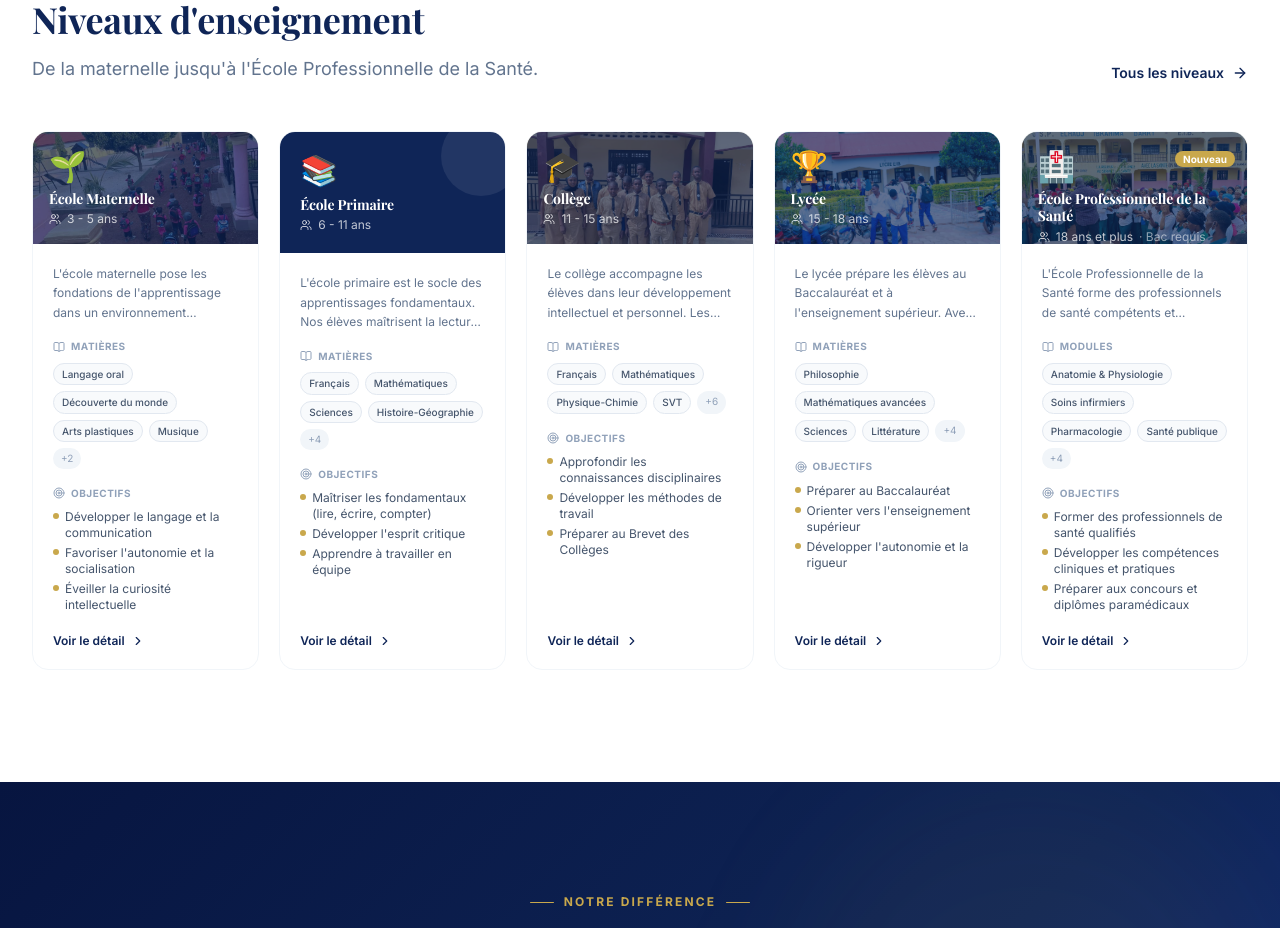
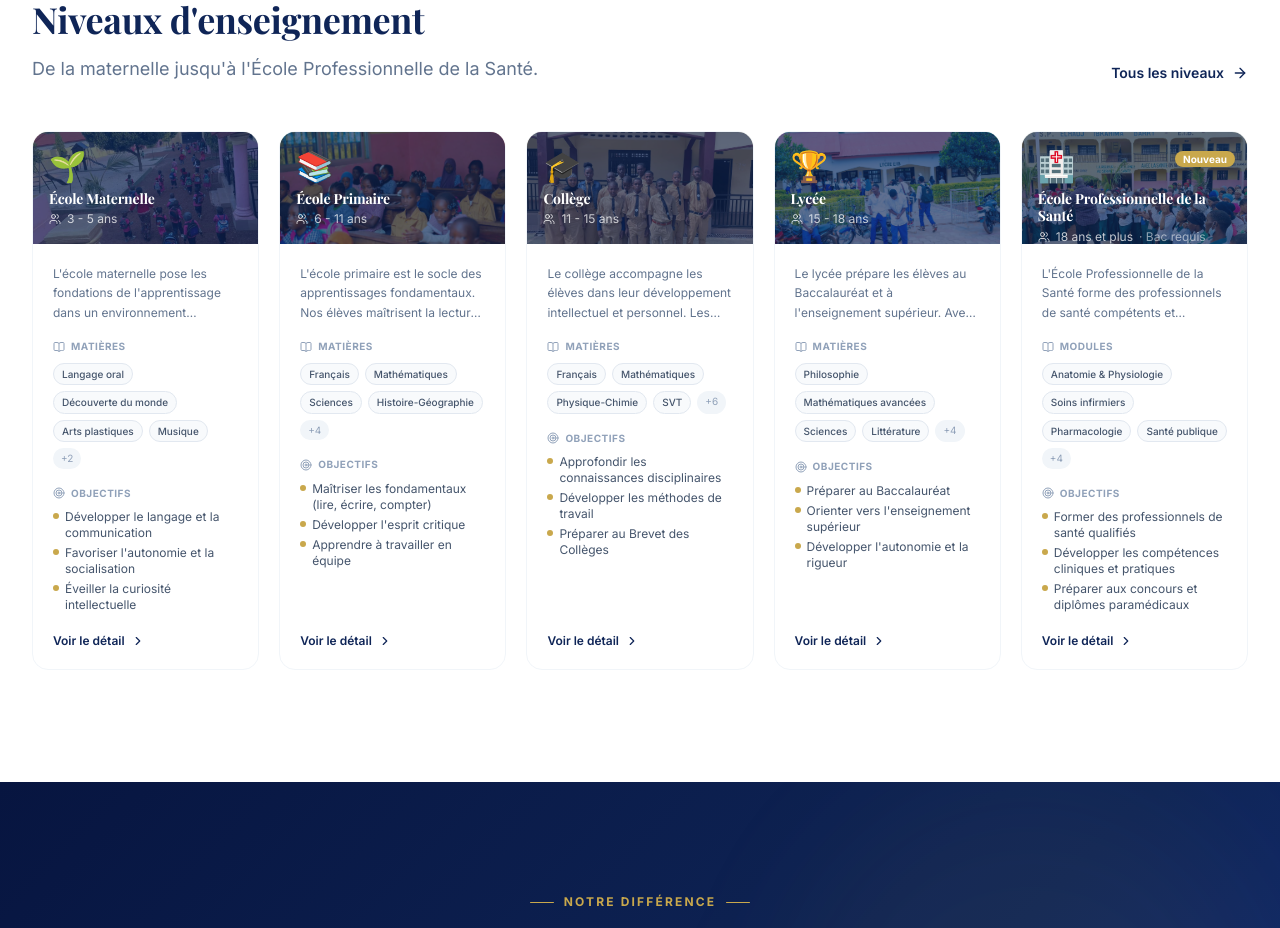
Before and after one commit to Barry-webdev/EIB-School, a Next.js app in the folder Frontend/: page / in a window 1280 px wide. Shown: the part 2020-2948 px from the top of the page. Built offline with nearby package versions, Linux system fonts and the light colour scheme.

Commit message:
feat: image Primaire.jpeg sur la carte primaire

```diff
--- a/Frontend/src/components/features/EducationCard.tsx
+++ b/Frontend/src/components/features/EducationCard.tsx
@@ -23,15 +23,15 @@ export const EducationCard: React.FC<EducationCardProps> = ({ level }) => {
       )}
 
       {/* Header */}
-      {(isSante || level.id === "lycee" || level.id === "maternelle" || level.id === "college") ? (
-        /* Image réelle pour les niveaux qui en ont une */
+      {(isSante || level.id === "lycee" || level.id === "maternelle" || level.id === "college" || level.id === "primaire") ? (
         <div className="relative h-28 overflow-hidden flex-shrink-0">
           <Image
             src={
-              isSante         ? "/Santé.jpeg"    :
-              level.id === "lycee"    ? "/Lycée.jpeg"    :
+              isSante                   ? "/Santé.jpeg"      :
+              level.id === "lycee"      ? "/Lycée.jpeg"      :
               level.id === "maternelle" ? "/Maternelle.jpeg" :
-              "/Collège.jpeg"
+              level.id === "college"    ? "/Collège.jpeg"    :
+              "/Primaire.jpeg"
             }
             alt={level.name}
             fill
```
Also changed, not shown: Frontend/public/Primaire.jpeg (added).
